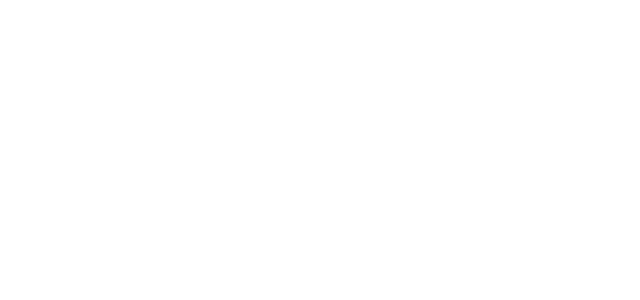
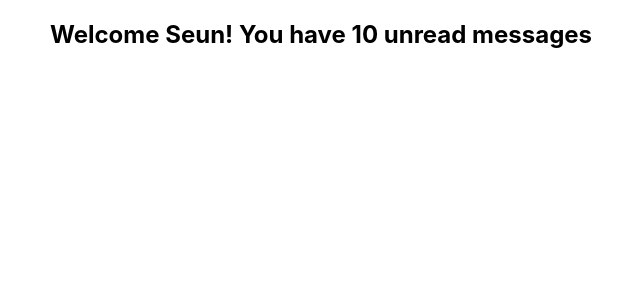
Before and after one commit to SeunOluwa/React-TS-Tutorial, a React (Create React App) app: page / in a window 1280 px wide. Shown: the top 300 px of the page, without its empty margins (319-959 px from the left). Built offline with nearby package versions, Linux system fonts and the light colour scheme.

Commit message:
typing props

```diff
--- a/src/App.tsx
+++ b/src/App.tsx
@@ -1,7 +1,12 @@
 import './App.css';
+import { Greet } from './components/Greet';
 
 function App() {
-  return <div className="App"></div>
+  return (
+    <div className="App">
+      <Greet name="Seun" />
+    </div>
+  );
 }
 
 export default App;
--- /dev/null
+++ b/src/components/Greet.tsx
@@ -0,0 +1,11 @@
+type GreetProps = {
+    name: string
+}
+
+export const Greet = (props: GreetProps) => {
+    return (
+        <div>
+            <h2>Welcome {props.name}! You have 10 unread messages</h2>
+        </div>
+    );
+}
```
